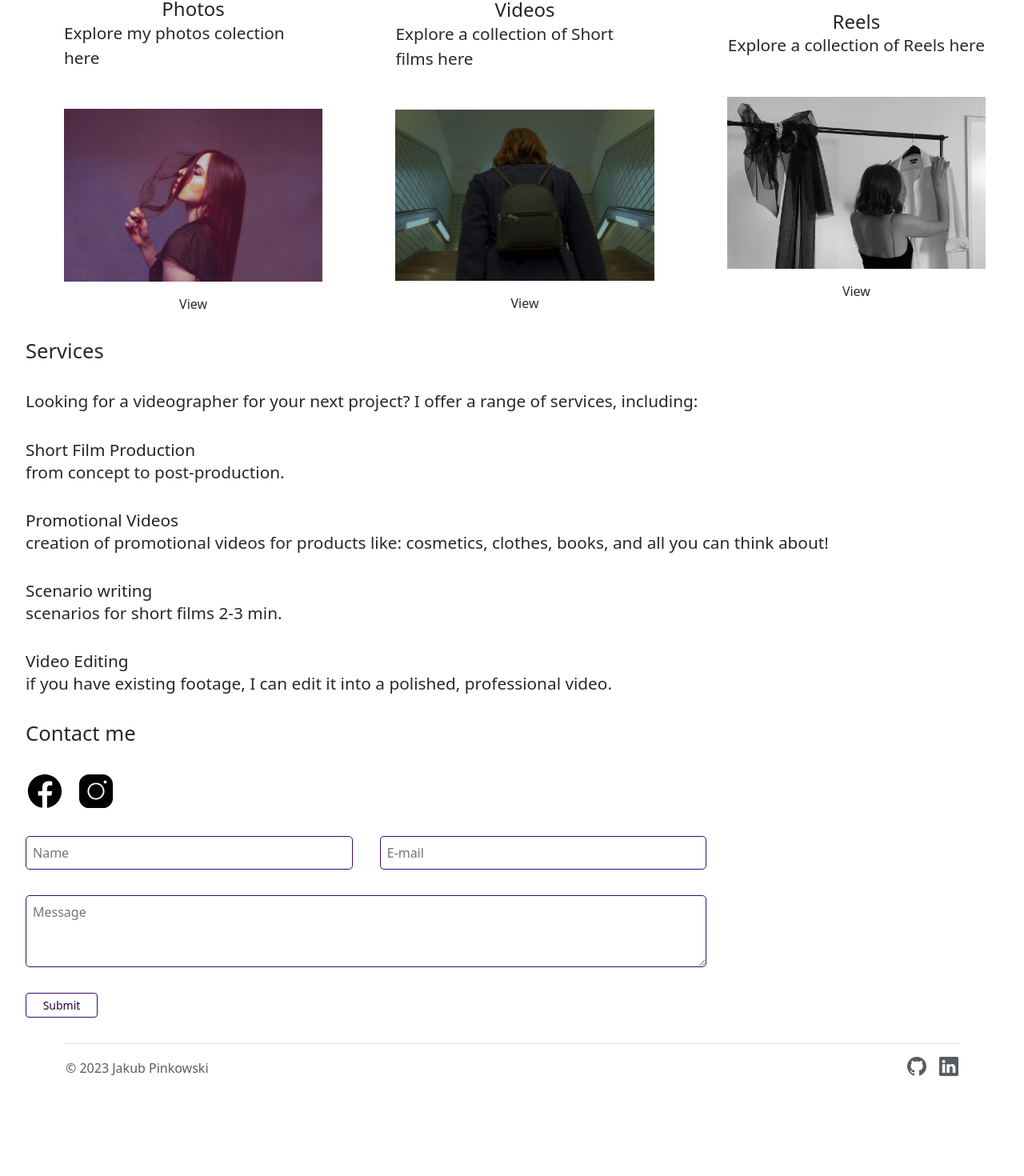
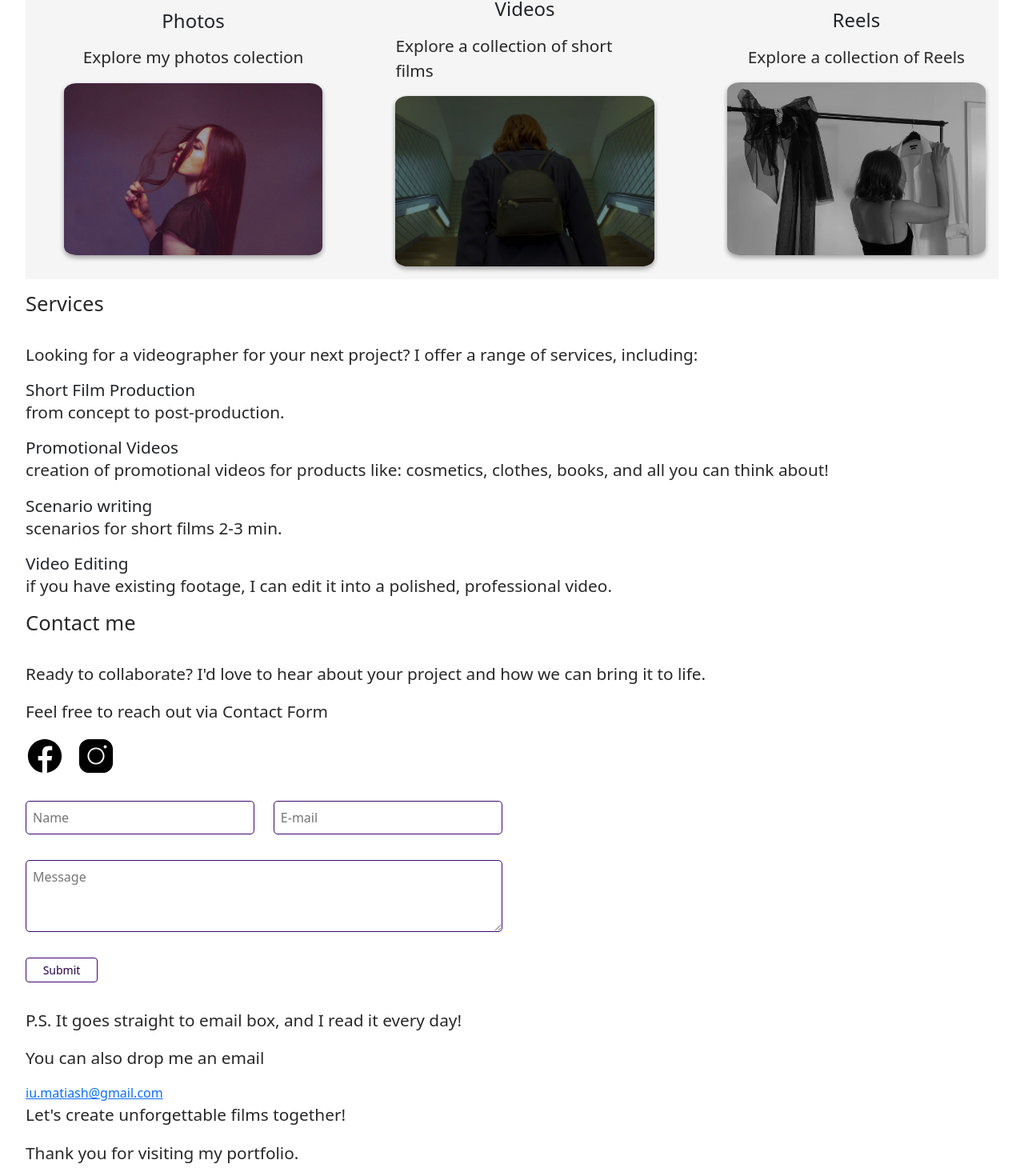
Before and after one commit to Jakub-Pinkowski/Jules-Art, a Vue app: page / in a window 1280 px wide. Shown: the part 899-2369 px from the top of the page at 80% size. Before the commit the page ends 2264 px from the top, so only its background shows below. Built offline with nearby package versions, Linux system fonts and the light colour scheme.

Commit message:
Preparing for Services revamp

```diff
--- a/src/stores/Views.ts
+++ b/src/stores/Views.ts
@@ -13,19 +13,19 @@ export const useViewStore = defineStore({
                 name: 'Photos',
                 route: '/photos',
                 image: view_photos,
-                description: 'Explore my photos colection here',
+                description: 'Explore my photos colection',
             },
             {
                 name: 'Videos',
                 route: '/videos',
                 image: view_videos,
-                description: 'Explore a collection of Short films here',
+                description: 'Explore a collection of short films',
             },
             {
                 name: 'Reels',
                 route: '/reels',
                 image: view_reels,
-                description: 'Explore a collection of Reels here',
+                description: 'Explore a collection of Reels',
             },
         ],
     }),
--- a/src/views/HomeView.vue
+++ b/src/views/HomeView.vue
@@ -25,8 +25,9 @@
                     <li v-for="view in views">
                         <h4>{{ view.name }}</h4>
                         <p>{{ view.description }}</p>
-                        <img :src="view.image" alt="portfolio-image" />
-                        <router-link :to="view.route">View</router-link>
+                        <router-link :to="view.route">
+                            <img :src="view.image" :alt="view.name" />
+                        </router-link>
                     </li>
                 </ul>
             </section>
@@ -44,7 +45,28 @@
             </section>
             <section class="contact">
                 <h3>Contact me</h3>
-                <ContactForm />
+                <p>
+                    {{ contact_me }}
+                </p>
+                <div class="contact_form">
+                    <p>
+                        {{ contact_me_2 }}
+                    </p>
+                    <ContactForm />
+                    <p>
+                        {{ contact_me_3 }}
+                    </p>
+                </div>
+                <div class="email_form">
+                    <p>{{ contact_me_4 }}</p>
+                    <a :href="'mailto:' + email">{{ email }}</a>
+                </div>
+                <p>
+                    {{ final_message }}
+                </p>
+                <p>
+                    {{ final_message_2 }}
+                </p>
             </section>
         </div>
     </section>
@@ -89,10 +111,28 @@ const services = [
             'if you have existing footage, I can edit it into a polished, professional video.',
     },
 ]
+
+const contact_me =
+    "Ready to collaborate? I'd love to hear about your project and how we can bring it to life."
+
+const contact_me_2 = 'Feel free to reach out via Contact Form'
+
+const contact_me_3 = 'P.S. It goes straight to email box, and I read it every day!'
+
+const contact_me_4 = 'You can also drop me an email'
+
+const email = 'iu.matiash@gmail.com'
+
+const final_message = "Let's create unforgettable films together!"
+
+const final_message_2 = 'Thank you for visiting my portfolio.'
 </script>
 
 <style scoped lang="scss">
 .view {
+    p {
+        margin-bottom: 1rem;
+    }
     .sections_container {
         .about {
             display: flex;
@@ -113,8 +153,8 @@ const services = [
                 position: relative;
 
                 img {
-                    width: 60%;
-                    height: 60%;
+                    width: 65%;
+                    height: 65%;
                     border-radius: 50%;
                     object-fit: cover;
                 }
@@ -122,8 +162,10 @@ const services = [
         }
 
         .portfolio {
+            background-color: var(--light-gray);
+
             h3 {
-                margin: 0;
+                margin-bottom: 2rem;
             }
 
             .portfolio_list {
@@ -144,18 +186,23 @@ const services = [
                     padding: 1rem;
 
                     h4 {
-                        margin: 0;
+                        margin-bottom: 1rem;
                     }
 
                     img {
                         width: 100%;
                         height: auto;
-                        margin: 1rem 0;
+                        border-radius: 5%;
+                        filter: brightness(80%);
+                        transition: all 0.3s ease-in-out;
+                        box-shadow: 0 3px 6px rgba(0, 0, 0, 0.16), 0 3px 6px rgba(0, 0, 0, 0.23);
                     }
 
-                    a {
-                        text-decoration: none;
-                        color: var(--dark-gray);
+                    img:hover {
+                        filter: brightness(100%);
+                        transform: scale(1.05);
+                        cursor: pointer;
+                        box-shadow: 0 8px 16px rgba(0, 0, 0, 0.3), 0 6px 20px rgba(0, 0, 0, 0.22);
                     }
                 }
             }
@@ -179,14 +226,14 @@ const services = [
                 }
             }
         }
+
+        .contact {
+            .contact_form {
+                width: 70%;
+            }
+        }
     }
 }
 
 /* Mobile */
-
-@media screen and (max-width: 768px) {
-    .main_grid {
-        grid-template-columns: 1fr; /* Single column for mobile */
-    }
-}
 </style>
```
